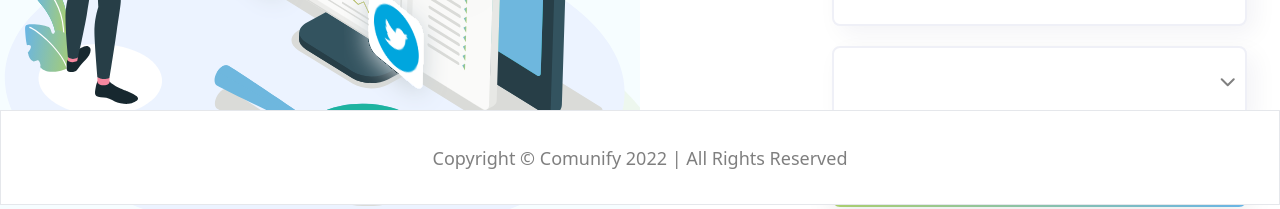
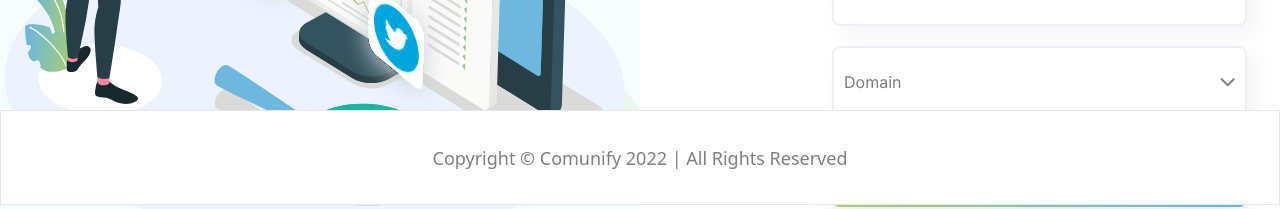
Before and after one commit to Shibinraja/Comunify, a React (Vite) app: page /signup in a window 1280 px wide. Shown: the part 595-804 px from the top of the page. Built offline with nearby package versions, Linux system fonts and the light colour scheme.

Commit message:
feat: Sign Up Domain Validation updated and useState type is added in Topbar page

```diff
--- a/src/common/topBar/TopBar.tsx
+++ b/src/common/topBar/TopBar.tsx
@@ -10,7 +10,7 @@ import { useState } from 'react';
 
 function TopBar() {
 
-  const [isDropdownActive, setisDropdownActive] = useState(false);
+  const [isDropdownActive, setisDropdownActive] = useState<Boolean>(false);
   const options=['Profile Settings','Sign Out']
 
   return (
--- a/src/modules/authentication/signUp/pages/SignUp.tsx
+++ b/src/modules/authentication/signUp/pages/SignUp.tsx
@@ -22,7 +22,7 @@ import { signUpFormValues } from '../interface/signup.interface';
 const SignUp = () => {
   const [passwordType, setPasswordType] = useState<string>("password");
   const [isDropDownActive, setDropDownActive] = useState<boolean>(false);
-  const [selectedDomainSector, setSelectedDomainSector] = useState<string>('');
+  const [selectedDomainSector, setSelectedDomainSector] = useState<string>('Domain');
   const formikRef: any = useRef();
 
 
@@ -168,22 +168,9 @@ const SignUp = () => {
                   />
                 </div>
                 <div className="domain mt-1.258" >
-                  {/* <Input
-                    type="text"
-                    placeholder="Domain"
-                    label="Domain"
-                    id="domain"
-                    name="domainSector"
-                    className="h-4.5 rounded-lg bg-white p-2.5 focus:outline-none placeholder:font-normal placeholder:text-secondaryGray placeholder:text-base placeholder:leading-6 font-Inter box-border"
-                    onBlur={handleBlur}
-                    onChange={handleChange}
-                    value={values.domainSector}
-                    errors={Boolean(touched.domainSector && errors.domainSector)}
-                    helperText={touched.domainSector && errors.domainSector}
-                  /> */}
                   <div className="cursor-pointer relative" >
                     <div className="flex items-center w-full  justify-between app-result-card-border  box-border rounded-lg h-4.5  bg-white p-2.5 focus:outline-none font-normal text-secondaryGray text-base leading-6 font-Inter shadow-trialButtonShadow" onClick={(e) => setDropDownActive(!isDropDownActive)}>
-                      <div className={selectedDomainSector === 'Domain' ? 'text-secondaryGray' : 'text-black'}>{ selectedDomainSector ? selectedDomainSector : '' }</div>
+                      <div className={selectedDomainSector === 'Domain' ? 'text-secondaryGray' : 'text-black'}>{ selectedDomainSector ? selectedDomainSector : 'Domain' }</div>
                       <img src={dropdownIcon} alt="" className={ isDropDownActive ? 'rotate-180' : 'rotate-0'} />
                     </div>
 
```
